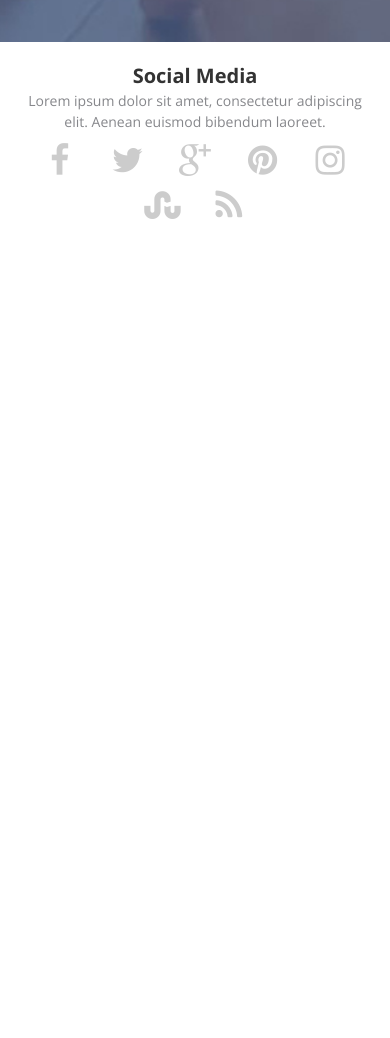
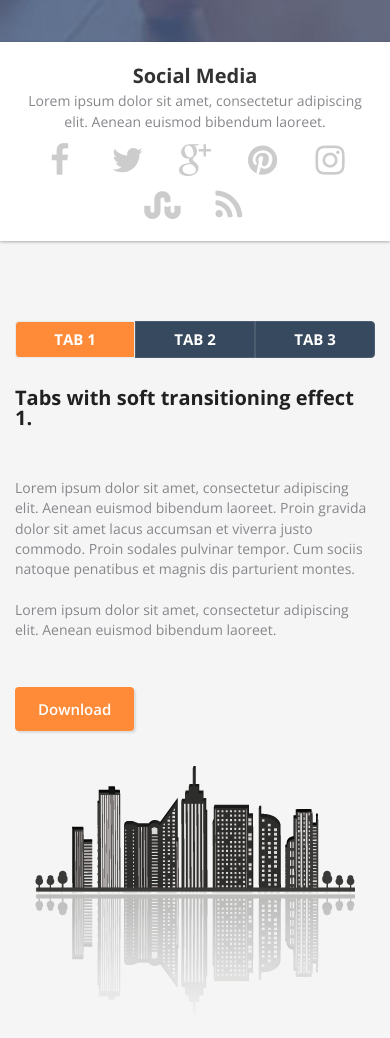
Before and after one commit to bystranovskiy/PB_test, a website built with webpack: page index.html in a window 390 px wide. Shown: the part 912-1950 px from the top of the page. Before the commit the page ends 1153 px from the top, so only its background shows below. Built offline with nearby package versions, Linux system fonts and the light colour scheme.

Commit message:
section-custom-tabs complete

```diff
--- a/index.html
+++ b/index.html
@@ -244,6 +244,69 @@
   </div>
 </section>
 
+<section class="section-custom-tabs">
+  <div class="container">
+    <div class="custom-tabs">
+      <div class="custom-tabs-nav">
+        <div class="nav-item active"><span>TAB 1</span></div>
+        <div class="nav-item"><span>TAB 2</span></div>
+        <div class="nav-item"><span>TAB 3</span></div>
+      </div>
+      <div class="custom-tabs-content">
+        <div class="tabs-content-item">
+          <div class="row">
+            <div class="col col-content">
+              <h3>Tabs with soft transitioning effect 1.</h3>
+              <p>Lorem ipsum dolor sit amet, consectetur adipiscing elit. Aenean euismod bibendum laoreet. Proin gravida
+                dolor sit amet lacus accumsan et viverra justo commodo. Proin sodales pulvinar tempor. Cum sociis
+                natoque penatibus et magnis dis parturient montes.</p>
+              <p>Lorem ipsum dolor sit amet, consectetur adipiscing elit. Aenean euismod bibendum laoreet.</p>
+              <p><a href="#" class="bttn">Download</a></p>
+            </div>
+            <div class="col col-img">
+              <div class="img-wrap">
+                <img src="/assets/img/image_right.png" alt="black and white image - city with reflection">
+              </div>
+            </div>
+          </div>
+        </div>
+        <div class="tabs-content-item" style="display: none;">
+          <div class="row">
+            <div class="col col-content">
+              <h3>Tabs with soft transitioning effect 2.</h3>
+              <p>Ut enim ad minim veniam, quis nostrud exercitation ullamco laboris nisi ut aliquip ex ea commodo
+                consequat. Duis aute irure dolor in reprehenderit in voluptate velit esse cillum dolore eu fugiat nulla
+                pariatur.</p>
+              <p>Excepteur sint occaecat cupidatat non proident, sunt in culpa qui officia deserunt mollit anim id est laborum.</p>
+              <p><a href="#" class="bttn">Download</a></p>
+            </div>
+            <div class="col col-img">
+              <div class="img-wrap">
+                <img src="/assets/img/image_comb.png" alt="black and white image - city with reflection">
+              </div>
+            </div>
+          </div>
+        </div>
+        <div class="tabs-content-item" style="display: none;">
+          <div class="row">
+            <div class="col col-content">
+              <h3>Tabs with soft transitioning effect 3.</h3>
+              <p>Sed ut perspiciatis unde omnis iste natus error sit voluptatem accusantium doloremque laudantium, totam rem aperiam, eaque ipsa quae ab illo inventore veritatis et quasi architecto beatae vitae dicta sunt explicabo.</p>
+              <p>Nemo enim ipsam voluptatem quia voluptas sit aspernatur aut odit aut fugit, sed quia consequuntur magni dolores eos qui ratione voluptatem sequi nesciunt.</p>
+              <p><a href="#" class="bttn">Download</a></p>
+            </div>
+            <div class="col col-img">
+              <div class="img-wrap">
+                <img src="/assets/img/image_left.png" alt="black and white image - city with reflection">
+              </div>
+            </div>
+          </div>
+        </div>
+      </div>
+    </div>
+  </div>
+</section>
+
 <script src="https://code.jquery.com/jquery-3.4.1.min.js"></script>
 <script src="/build/bundle.js"></script>
 </body>
--- a/src/sass/partials/_general.scss
+++ b/src/sass/partials/_general.scss
@@ -66,7 +66,7 @@ body {
   color: #fff;
   text-decoration: none;
   border-radius: 4px;
-  padding: 10px 20px;
+  padding: 12px 23px;
   background: $orange;
   box-shadow: 2px 2px 2px rgba(0, 0, 0, .1);
   transition: .3s;
--- a/src/sass/partials/components/_components.scss
+++ b/src/sass/partials/components/_components.scss
@@ -1,3 +1,4 @@
 @import "navbar";
 @import "section-header";
 @import "section-social-media";
+@import "section-custom-tabs";
--- /dev/null
+++ b/src/sass/partials/components/_section-custom-tabs.scss
@@ -0,0 +1,153 @@
+.section-custom-tabs {
+  padding: 120px 0;
+  background: $light-grey;
+  @media(max-width: 768px) {
+    padding: 50px 0;
+  }
+
+  .custom-tabs {
+    margin: 30px 0;
+    display: flex;
+    @media(max-width: 768px) {
+      flex-direction: column;
+    }
+
+    .custom-tabs-nav {
+      display: flex;
+      flex-direction: column;
+      width: 110px;
+      @media(max-width: 768px) {
+        width: 100%;
+        flex-direction: row;
+        margin-bottom: 30px;
+      }
+
+      .nav-item {
+        padding: 10px 20px;
+        flex: 1 0 auto;
+        display: flex;
+        align-items: center;
+        justify-content: center;
+        text-align: center;
+        background: $blue;
+        transition: .3s;
+        color: #fff;
+        cursor: pointer;
+        border: 1px solid #4d5d70;
+        font-weight: bold;
+        font-size: 15px;
+
+        &.active {
+          background: $orange;
+          border-color: #e9e9e9;
+        }
+
+        &:hover:not(.active) {
+          opacity: .8;
+        }
+
+        &:active {
+          transform: translateY(2px);
+        }
+
+        @media(min-width: 769px) {
+          &:first-child {
+            border-top-left-radius: 4px;
+            border-top-right-radius: 4px;
+          }
+          &:last-child {
+            border-bottom-left-radius: 4px;
+            border-bottom-right-radius: 4px;
+          }
+        }
+        @media(max-width: 768px) {
+          &:first-child {
+            border-top-left-radius: 4px;
+            border-bottom-left-radius: 4px;
+          }
+          &:last-child {
+            border-top-right-radius: 4px;
+            border-bottom-right-radius: 4px;
+          }
+        }
+
+      }
+
+    }
+
+    .custom-tabs-content {
+      width: calc(100% - 110px);
+      padding-left: 100px;
+      @media(max-width: 1150px) {
+        padding-left: 30px;
+      }
+      @media(max-width: 768px) {
+        width: 100%;
+        padding: 0;
+        .row {
+          flex-direction: column;
+        }
+      }
+
+      .tabs-content-item {
+        h3 {
+          color: $font-color-3;
+          font-weight: bold;
+          padding-bottom: 50px;
+          font-size: 20px;
+        }
+
+        p {
+          line-height: 145%;
+          padding-bottom: 20px;
+        }
+
+        .bttn {
+          margin-top: 27px;
+        }
+
+        .col-content {
+          width: calc(100% - 320px);
+          padding-right: 100px;
+          @media(max-width: 1150px) {
+            width: calc(100% - 280px);
+            padding-right: 30px;
+          }
+          @media(max-width: 768px) {
+            width: 100%;
+            padding: 0 15px;
+          }
+        }
+
+        .col-img {
+          width: 320px;
+          @media(max-width: 1150px) {
+            width: 280px;
+          }
+          @media(max-width: 768px) {
+            padding: 15px;
+            width: 100%;
+          }
+
+          .img-wrap {
+            margin: 0 auto;
+            padding-bottom: 100px;
+
+            img {
+              display: block;
+              max-width: 100%;
+              margin: 0 auto;
+              -webkit-box-reflect: below 0 -webkit-gradient(linear, left top, left bottom, from(transparent), to(rgba(250, 250, 250, 0.3)));
+            }
+          }
+
+        }
+      }
+
+
+    }
+
+
+  }
+
+}
--- a/src/sass/partials/components/_section-social-media.scss
+++ b/src/sass/partials/components/_section-social-media.scss
@@ -1,6 +1,7 @@
 .section-social-media {
   box-shadow: 0 1px 3px rgba(0, 0, 0, .3);
   padding: 14px 0;
+  position: relative;
 
   .row {
     @media(min-width: 769px) {
```
Also changed, not shown: assets/img/image_comb.png (added), assets/img/image_left.png (added), assets/img/image_right.png (added), build/bundle.js, build/style.css, 3 other files.
